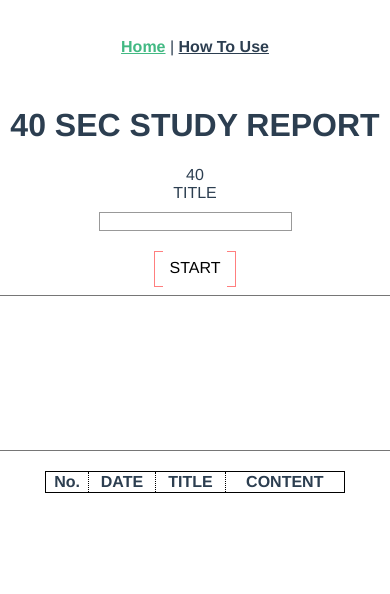
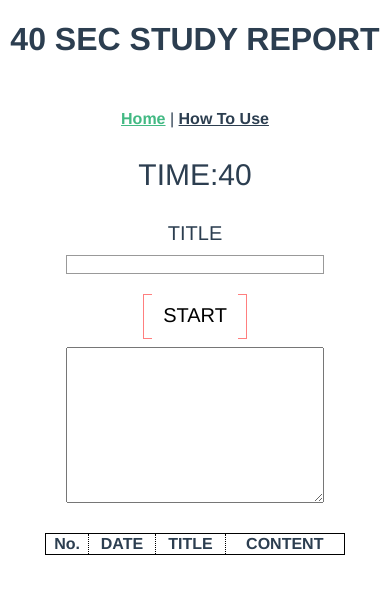
Before and after one commit to ktguy123/40sec_study, a Vue app: page /#/ in a window 390 px wide. Shown: the top 594 px of the page. Built offline with nearby package versions, Linux system fonts and the light colour scheme.

Commit message:
make home responsive design

```diff
--- a/src/App.vue
+++ b/src/App.vue
@@ -1,5 +1,6 @@
 <template>
   <div id="app">
+    <h1>40 SEC STUDY REPORT</h1>
     <div id="nav">
       <router-link to="/">Home</router-link> |
       <router-link to="/about">How To Use</router-link>
--- a/src/views/Home.vue
+++ b/src/views/Home.vue
@@ -1,10 +1,7 @@
 <template>
   <div class="home">
-    <div class="title">
-      <h1>40 SEC STUDY REPORT</h1>
-    </div>
     <div class="timer">
-      {{time}}
+      TIME:{{time}}
     </div>
     <div class="input">
       <label for="input__title">TITLE</label>
@@ -87,15 +84,21 @@ export default {
 
 <style lang="scss" scoped>
 
+.timer{
+  font-size:30px;
+}
+
 
 .input{
+  font-size:20px;
+  margin:30px;
   display:flex;
   flex-direction: column;
   align-items: center;
   justify-content: center;
   .input__title{
     border:1px solid #999999;
-    width:50%;
+    width:600px;
     margin:10px;
   }
   .input__start{
@@ -132,6 +135,9 @@ export default {
       right: 0;
     }
   }
+  .input__report{
+    width:600px;
+  }
 }
 
 .report{
@@ -148,4 +154,16 @@ export default {
     }
   }
 }
+
+@media screen and (max-width:750px) {
+  .input__title{
+    max-width:80%;
+  }
+  .input__report{
+    max-width:80%;
+  }
+  .report__table{
+    max-width:80%;
+  }
+}
 </style>
```
